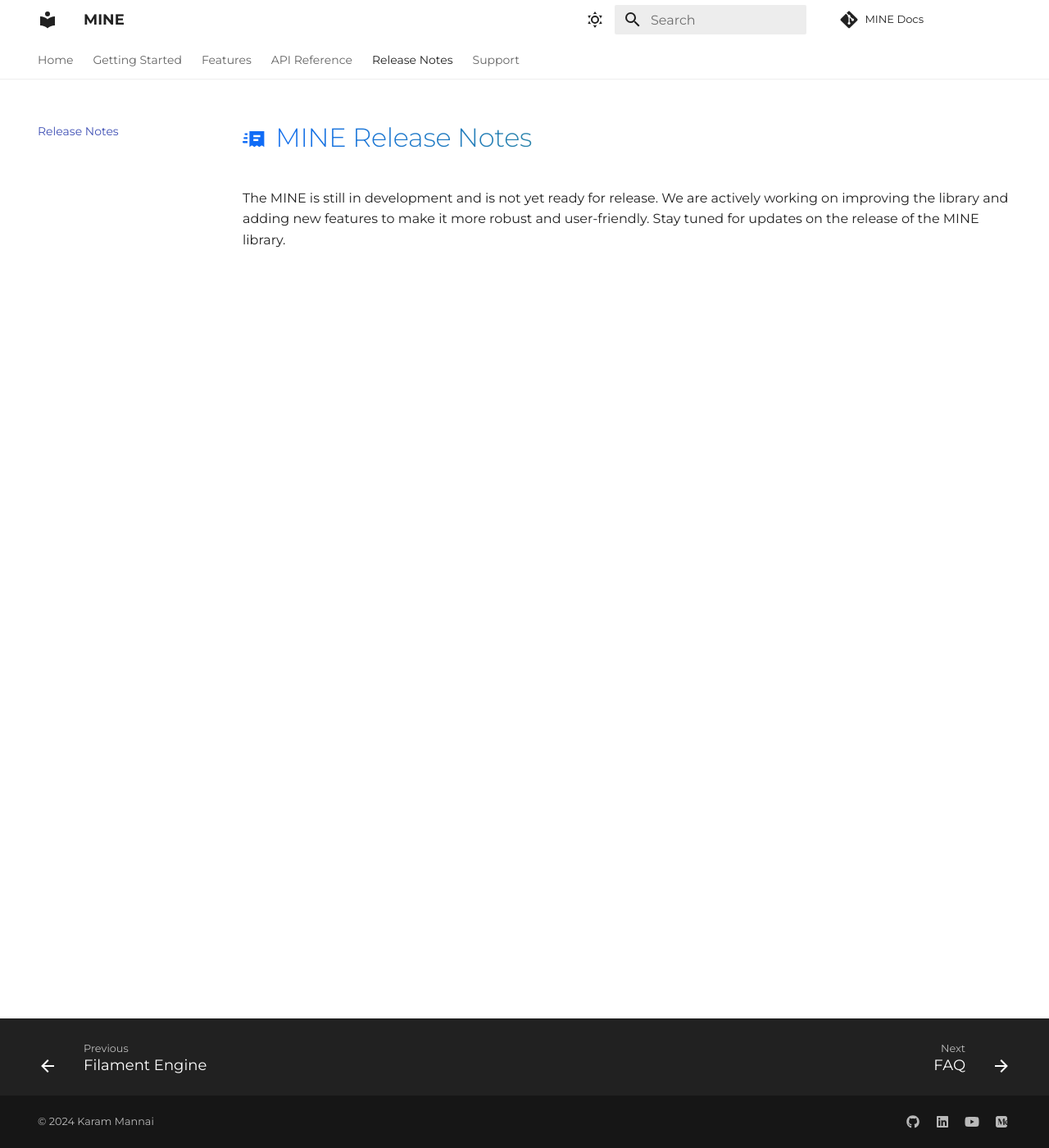
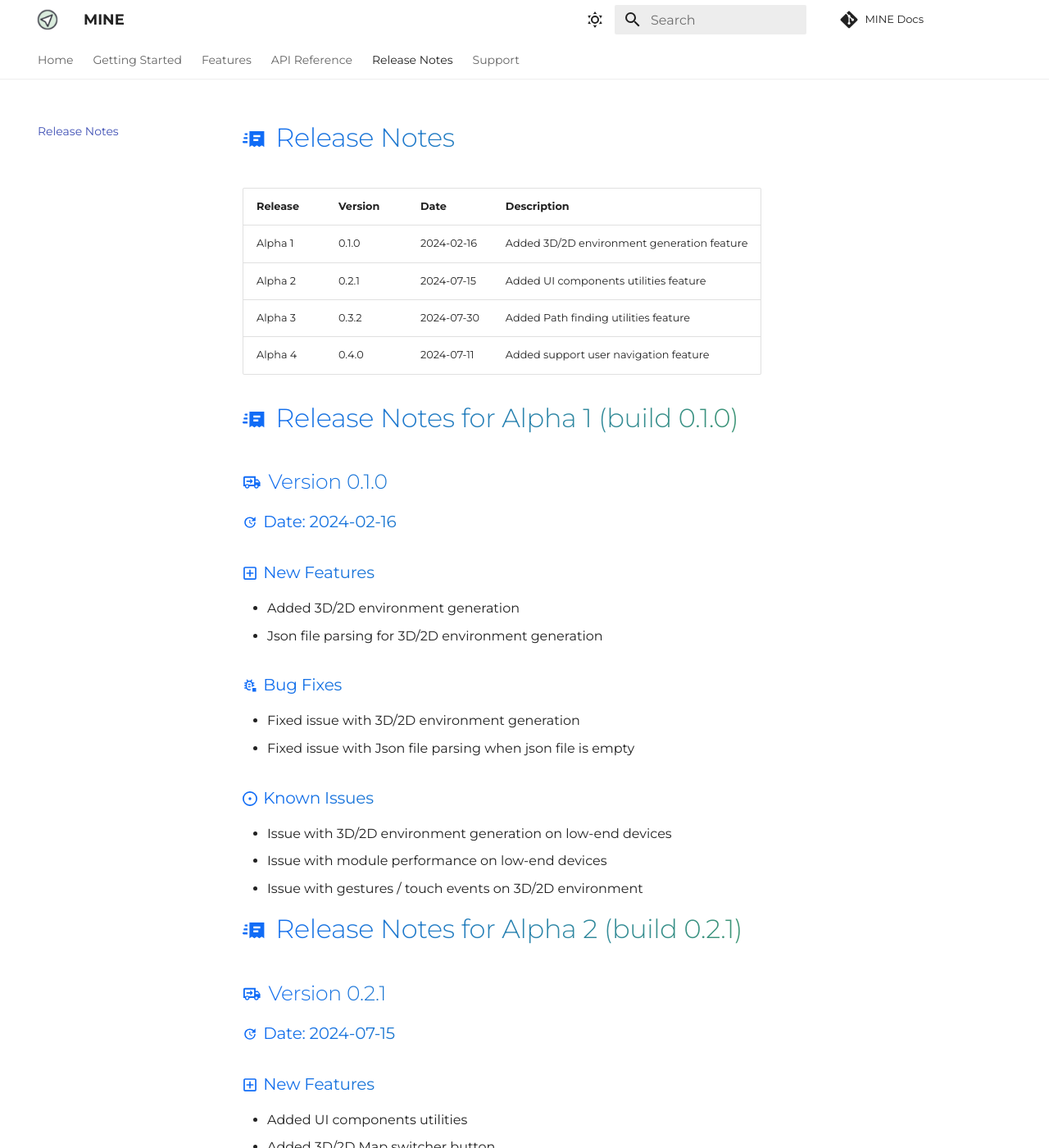
Before and after one commit to KvRae/MINE-Docs, an MkDocs documentation site: the page built from docs/release_notes.md, in a window 1280 px wide and 1400 px high. Shown: the whole window at 82% size. Built offline with MkDocs 1.6.1 and Material for MkDocs 9.7.7, drawn with Linux system fonts in a browser that asks for light colours; comment, search, counter and statistics services are not loaded; some of the changed text lies outside the part shown.

Commit message:
Working on Release notes

```diff
--- a/docs/release_notes.md
+++ b/docs/release_notes.md
@@ -1,5 +1,91 @@
-# <span class="emoji"> :material-invoice-text-fast: </span> MINE Release Notes
+# <span class="emoji"> :material-invoice-text-fast: </span> Release Notes
 
-The MINE is still in development and is not yet ready for release.
-We are actively working on improving the library and adding new features to make it more robust and user-friendly.
-Stay tuned for updates on the release of the MINE library.
+| Release | Version | Date       | Description                                |
+|---------|---------|------------|--------------------------------------------|
+| Alpha 1 | 0.1.0   | 2024-02-16 | Added 3D/2D environment generation feature |
+| Alpha 2 | 0.2.1   | 2024-07-15 | Added UI components utilities feature      |
+| Alpha 3 | 0.3.2   | 2024-07-30 | Added Path finding utilities feature       |
+| Alpha 4 | 0.4.0   | 2024-07-11 | Added support user navigation feature      |
+
+# <span class="emoji"> :material-invoice-text-fast: </span> Release Notes for Alpha 1 (build 0.1.0)
+## <span class="emoji"> :material-truck-delivery-outline: </span> Version 0.1.0
+### <span class="emoji"> :material-update: </span> Date: 2024-02-16
+
+### <span class="emoji"> :octicons-diff-added-16: </span> New Features
+- Added 3D/2D environment generation
+- Json file parsing for 3D/2D environment generation
+
+### <span class="emoji"> :material-bug-stop-outline: </span> Bug Fixes
+- Fixed issue with 3D/2D environment generation
+- Fixed issue with Json file parsing when json file is empty
+
+### <span class="emoji"> :octicons-issue-opened-16: </span> Known Issues
+- Issue with 3D/2D environment generation on low-end devices
+- Issue with module performance on low-end devices
+- Issue with gestures / touch events on 3D/2D environment
+
+# <span class="emoji"> :material-invoice-text-fast: </span> Release Notes for Alpha 2 (build 0.2.1)
+## <span class="emoji"> :material-truck-delivery-outline: </span> Version 0.2.1
+### <span class="emoji"> :material-update: </span> Date: 2024-07-15
+
+### <span class="emoji"> :octicons-diff-added-16: </span> New Features
+- Added UI components utilities
+- Added 3D/2D Map switcher button
+- Added Search Bar Layout
+- Added Search Bar with Dropdown
+- Added Current Location Button
+- Added support for custom UI components
+- Added support for Dark/Light mode
+- Added support for custom themes
+
+### <span class="emoji"> :material-bug-stop-outline: </span> Bug Fixes
+- Fixed issue with UI components utilities display
+- Fixed issue with 3D/2D Map switcher button utilities
+
+### <span class="emoji"> :octicons-issue-opened-16: </span> Known Issues
+- Issue with Bottom Sheet layout on small screens
+- Issue with Search Bar Layout position on medium screens
+
+# <span class="emoji"> :material-invoice-text-fast: </span> Release Notes for Alpha 3 (build 0.3.2)
+## <span class="emoji"> :material-truck-delivery-outline: </span> Version 0.3.2
+### <span class="emoji"> :material-update: </span> Date: 2024-07-30
+
+### <span class="emoji"> :octicons-diff-added-16: </span> New Features
+- Added Path finding utilities
+- Added Path finding algorithm
+- Added Path finding UI components
+- Added support for custom Path finding algorithms
+- Optimized Path finding algorithm for better performance
+
+### <span class="emoji"> :material-bug-stop-outline: </span> Bug Fixes
+- Fixed issue with Path finding algorithm
+- Fixed issue with Path finding UI not displaying correctly
+- Fixed issue with Path finding JSON parsing when json file is empty
+
+### <span class="emoji"> :octicons-issue-opened-16: </span> Known Issues
+- None
+
+# <span class="emoji"> :material-invoice-text-fast: </span> Release Notes for Alpha 4 (build 0.4.0)
+## <span class="emoji"> :material-truck-delivery-outline: </span> Version 0.4.0
+### <span class="emoji"> :material-update: </span> Date: 2024-07-11
+
+### <span class="emoji"> :octicons-diff-added-16: </span> New Features
+- Added support user navigation feature
+- Added support for user navigation UI Utilities
+- Added support for user directions and instructions
+- Added support for user location tracking
+- Added permission handling for user location tracking
+
+### <span class="emoji"> :material-bug-stop-outline: </span> Bug Fixes
+- Fixed issue with user navigation feature not displaying correctly
+- Fixed issue of Poi interaction memory leak
+- Fixed issue with user location tracking not updating correctly
+- Fixed issue with user directions and instructions not displaying correctly
+
+### <span class="emoji"> :octicons-issue-opened-16: </span> Known Issues
+- Scene rendering issue on low-end devices
+
+
+For more information about the release notes, contact the development team at [contactUs](support/contact_us.md).
+
+[]: # (end)
--- a/mkdocs.yml
+++ b/mkdocs.yml
@@ -22,7 +22,8 @@
     font:
         text: 'Montserrat'
         code: 'Fira Code'
-    favicon: images/favicon.ico
+    favicon: assets/images/favicon.ico
+    logo: assets/images/logo.png
     search: true
     features:
       - navigation.instant
```
